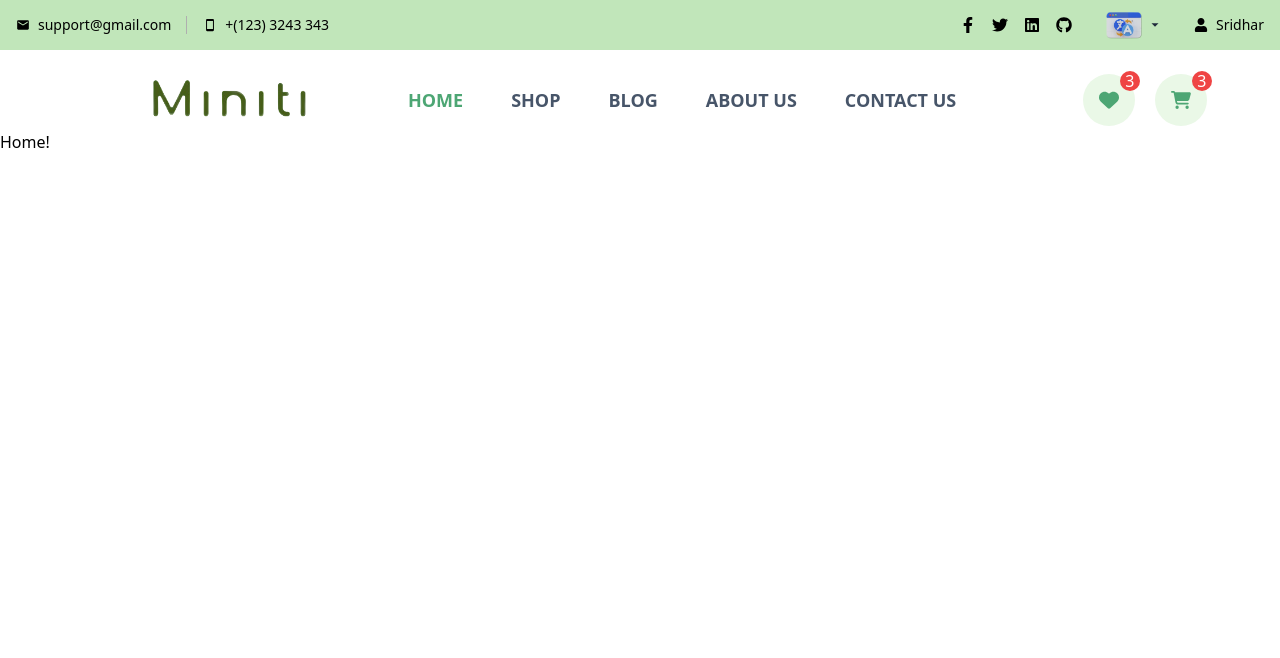
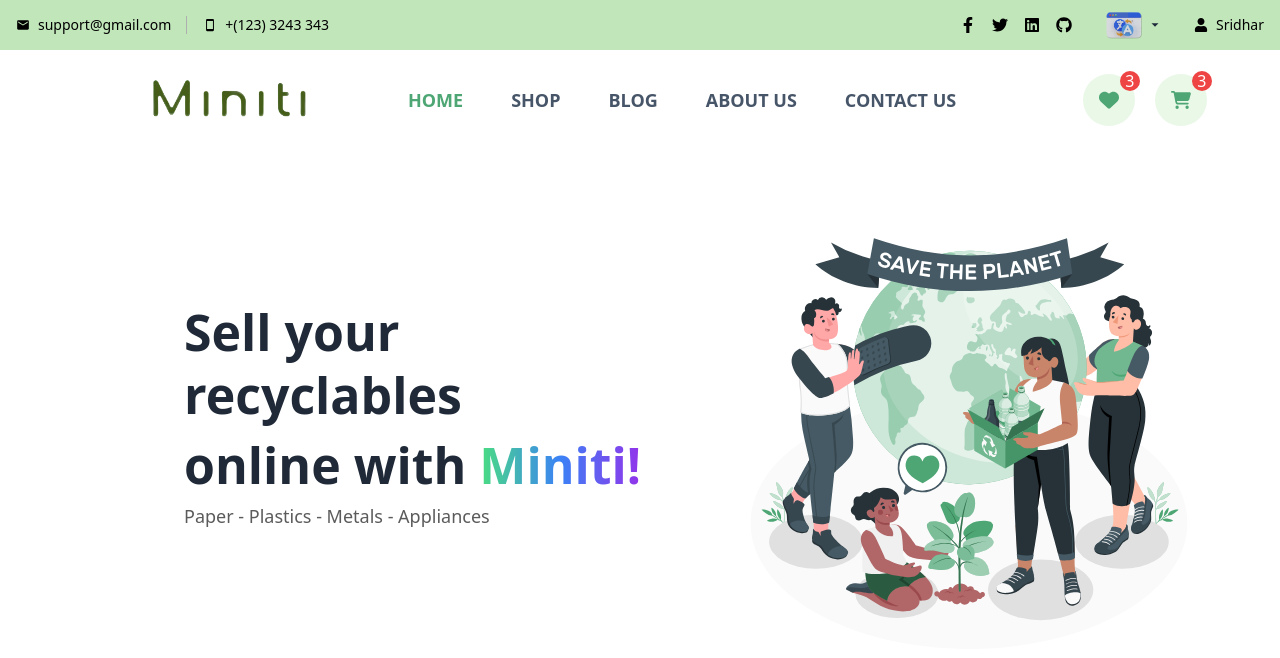
Before and after one commit to Sridhare29/miniti, a React (Create React App) app in the folder miniti/: page / in a window 1280 px wide. Shown: the top 658 px of the page. Built offline with nearby package versions, Linux system fonts and the light colour scheme.

Commit message:
MainBanner .add

```diff
--- a/miniti/src/components/Header.jsx
+++ b/miniti/src/components/Header.jsx
@@ -97,7 +97,7 @@ const Header = () => {
         </div>
       </div>
       {/* logo  */}
-      <div className="w-white">
+      <div className="w-white pb-8">
         <div className="w-[85%] lg:w-[90%] mx-auto">
          <div className="h-[80px] md-lg:h-[100px] flex justify-between items-center flex-wrap ">
          <div className='md-lg:w-full w-3/12 md-lg:pt-4'>
--- a/miniti/src/components/Layout/MainBanner.jsx
+++ b/miniti/src/components/Layout/MainBanner.jsx
@@ -1,26 +1,44 @@
-import React from 'react'
+import React from "react";
 
 const MainBanner = () => {
   return (
-    <div className='w-full md-lg:mt-6'>
-        <div className="w-[95%] lg:w-[90%] mx-auto  flex  justify-between">
-        <div className="flex flex-col m-4 w-[30%] justify-center items-start">
-        <p className='font-extrabold text-5xl font-inter'>Sell your recyclables</p>
-        <p className='font-extrabold text-5xl font-inter'>online with</p>
-        <span className=' font-extrabold text-5xl font-inter'>Miniti!</span>
-        </div>
-        <div className="flex m-4 w-[30%] justify-center items-center">
-        <img
-            src="http://localhost:3000/images/Save the Earth-amico.svg"
-            alt="Language"
-            className=" m-4 justify-center items-center "
-            />
-       </div>
-
+    <div className="w-full mt-12">
+      {/* Wrapper */}
+      <div className="w-full mx-auto flex  lg:flex-row justify-between items-center px-6 lg:px-16">
+        {/* Left Section */}
+        <div className="flex flex-col items-start w-full h-full pl-40 mb-8 lg:mb-0 lg:w-1/2 text-left">
+          <p className="font-extrabold text-[50px] text-gray-800 leading-tight mb-2">
+            Sell your recyclables
+          </p>
+          <p className="font-extrabold text-[50px] lg:text-[50px] text-gray-800 leading-tight mb-2">
+            <span>online with </span>
+            <span className="bg-gradient-to-r from-green-400 via-blue-500 to-purple-600 text-transparent bg-clip-text">
+              Miniti!
+            </span>
+          </p>
+          <p className="font-light text-lg lg:text-[10px] text-[#5b5b5b] leading-tight mb-2">
+            Paper - Plastics - Metals - Appliances
+          </p>
+          {/* <div className="flex justify-center w-[50%]">
+          <img
+            src="http://localhost:3000/images/Garbage management-bro.svg"
+            alt="Recycling Illustration"
+            className="mt-4 w-[100%] h-[50%]  items-center lg:w-36"
+          />
+          </div> */}
         </div>
 
+        {/* Right Section */}
+        <div className="flex justify-center items-center w-full h-full lg:w-1/2">
+          <img
+            src="http://localhost:3000/images/Save the Earth-amico.svg"
+            alt="Save the Earth"
+            className="w-full max-w-md lg:max-w-lg transform transition-transform duration-500 hover:scale-105"
+          />
+        </div>
+      </div>
     </div>
-  )
-}
+  );
+};
 
-export default MainBanner
+export default MainBanner;
--- a/miniti/src/pages/Home.jsx
+++ b/miniti/src/pages/Home.jsx
@@ -1,11 +1,12 @@
 import React from 'react'
 import Header from '../components/Header'
+import MainBanner from '../components/Layout/MainBanner'
 
 function Home() {
   return (
     <div className='w-full'>
         <Header/>
-      <h2>Home!</h2>
+        <MainBanner/>
     </div>
   )
 }
```
Also changed, not shown: miniti/public/images/Garbage management-bro.svg (added), miniti/public/images/Save the Earth-amico.svg (added).
